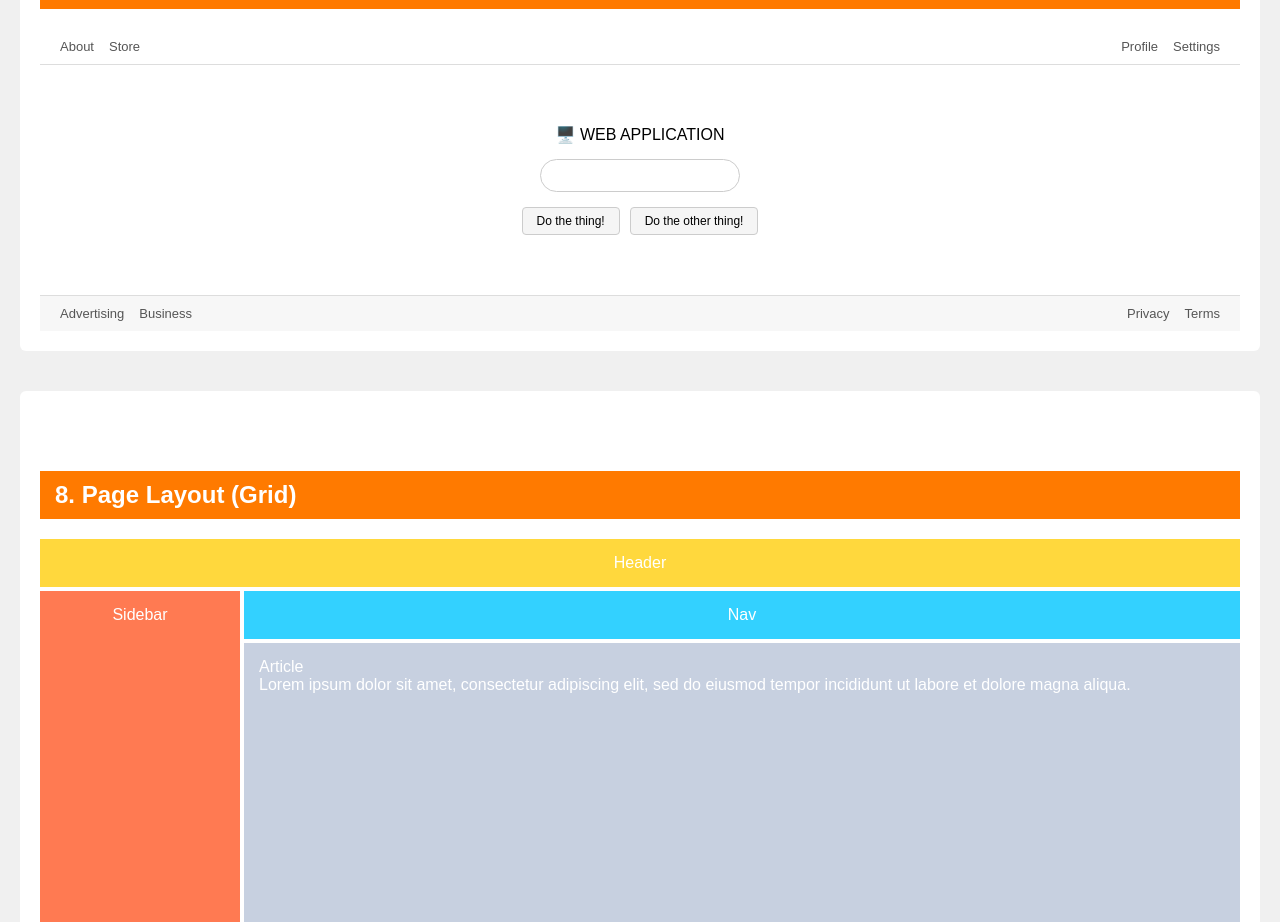
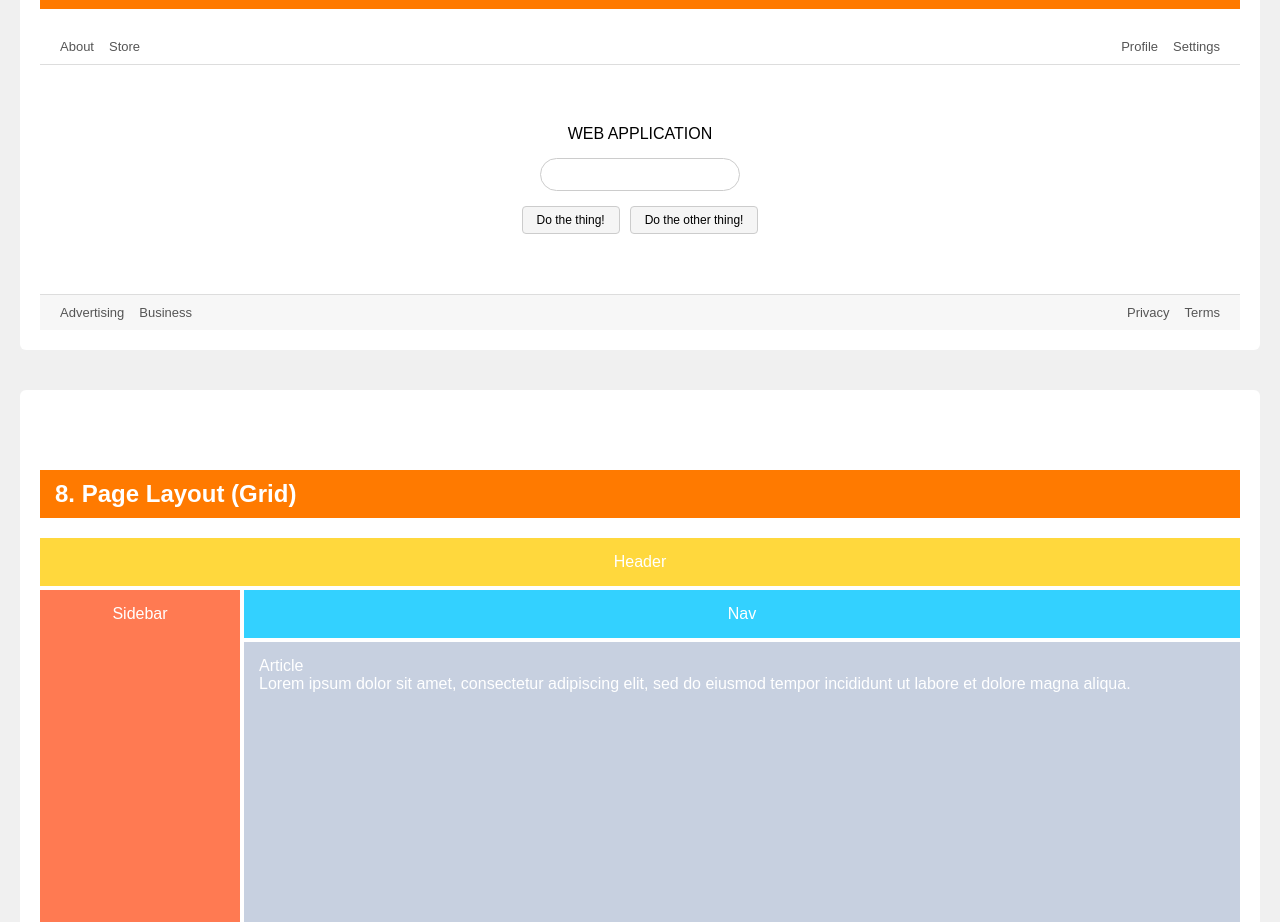
Before and after one commit to leenalkhateeb78-droid/WeekTask, a plain HTML site: page index.html in a window 1280 px wide. Shown: the part 2502-3424 px from the top of the page. Drawn offline with Linux system fonts and the light colour scheme.

Commit message:
change Html

```diff
--- a/index.html
+++ b/index.html
@@ -74,7 +74,7 @@
     <div class="right"><span>Profile</span><span>Settings</span></div>
   </div>
   <div class="app-main">
-    <div>🖥️ WEB APPLICATION</div>
+    <div> WEB APPLICATION</div>
     <input type="text">
     <div class="app-buttons">
       <button>Do the thing!</button>
```
